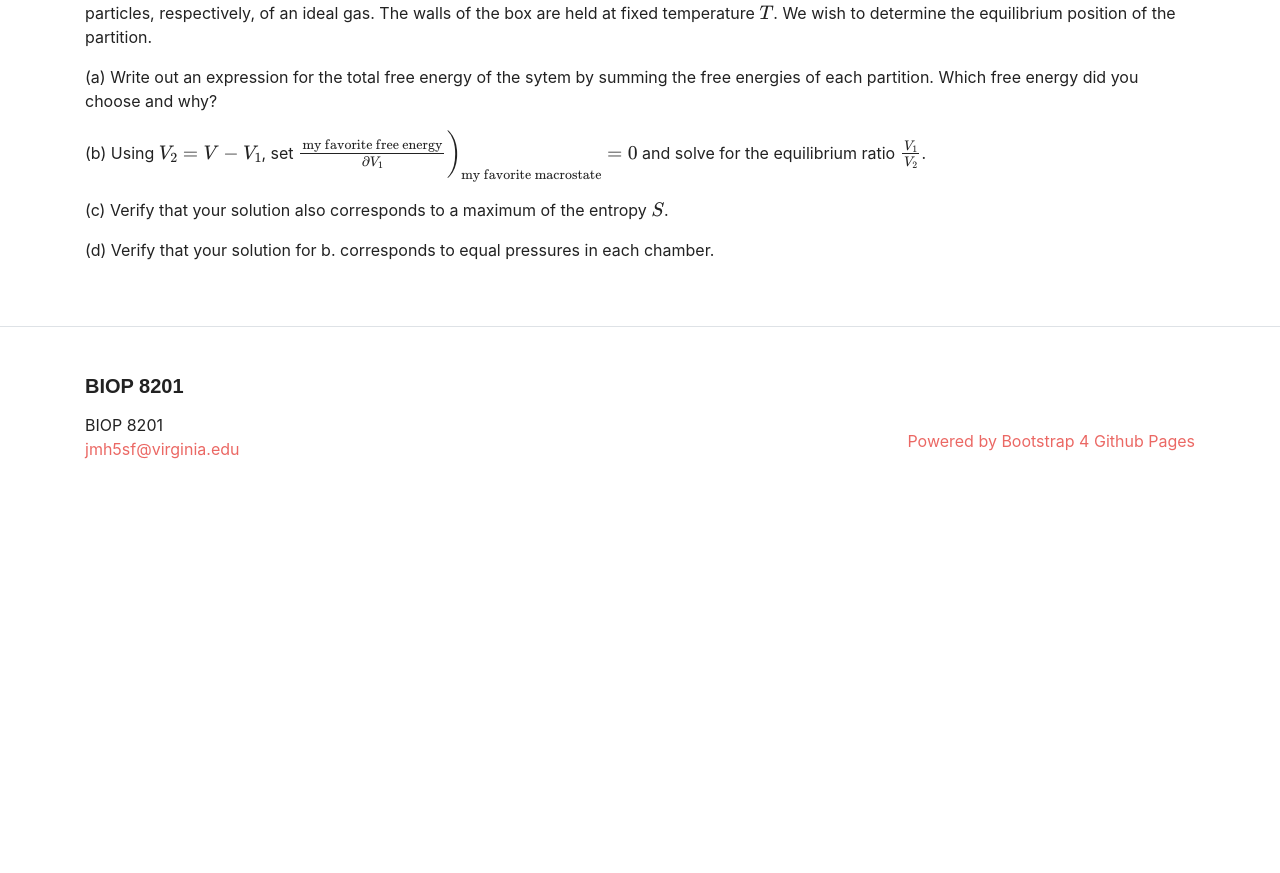
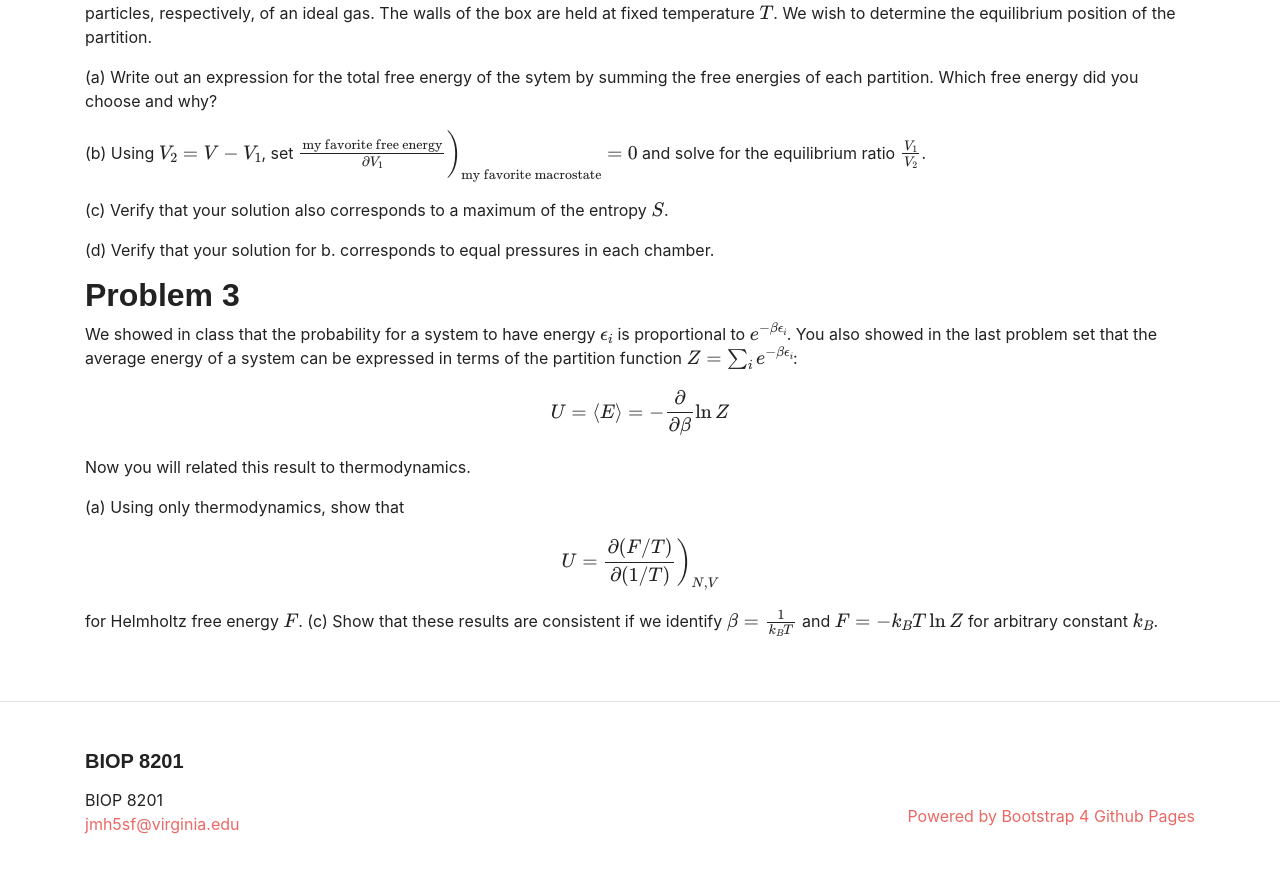
Before and after one commit to jmhays/biop-web, a Jekyll site: the page built from problem_sets/ps2.md, in a window 1280 px wide and 900 px high, scrolled down 713 px. Shown: the top 873 px of the window. Built offline with Jekyll 4.4.1, drawn with Linux system fonts in a browser that asks for light colours; some web fonts are replaced; formulas are drawn with MathJax 3; before the commit the page ends 1238 px from its top, so only the background shows below that.

Commit message:
Add final problem

```diff
--- a/problem_sets/ps2.md
+++ b/problem_sets/ps2.md
@@ -25,3 +25,18 @@ the free energies of each partition. Which free energy did you choose and why?
 (c) Verify that your solution also corresponds to a maximum of the entropy $$S$$.
 
 (d) Verify that your solution for b. corresponds to equal pressures in each chamber.
+
+## Problem 3
+
+We showed in class that the probability for a system to have energy $$\epsilon_i$$ is proportional to $$e^{−\beta \epsilon_i}$$. You also showed in the last problem set that the average energy of a system can be expressed in terms of the partition function $$Z = \sum_i e^{-\beta\epsilon_i}$$:
+
+$$U = \langle E\rangle = -\frac{\partial}{\partial\beta}\ln Z$$
+
+Now you will related this result to thermodynamics.
+
+(a) Using only thermodynamics, show that
+
+$$U = \frac{\partial (F/T)}{\partial (1/T)}\bigg)_{N,V}$$
+
+for Helmholtz free energy $$F$$.
+(c) Show that these results are consistent if we identify $$\beta = \frac{1}{k_B T}$$ and $$F = −k_B T \ln Z$$ for arbitrary constant $$k_B$$.
```
